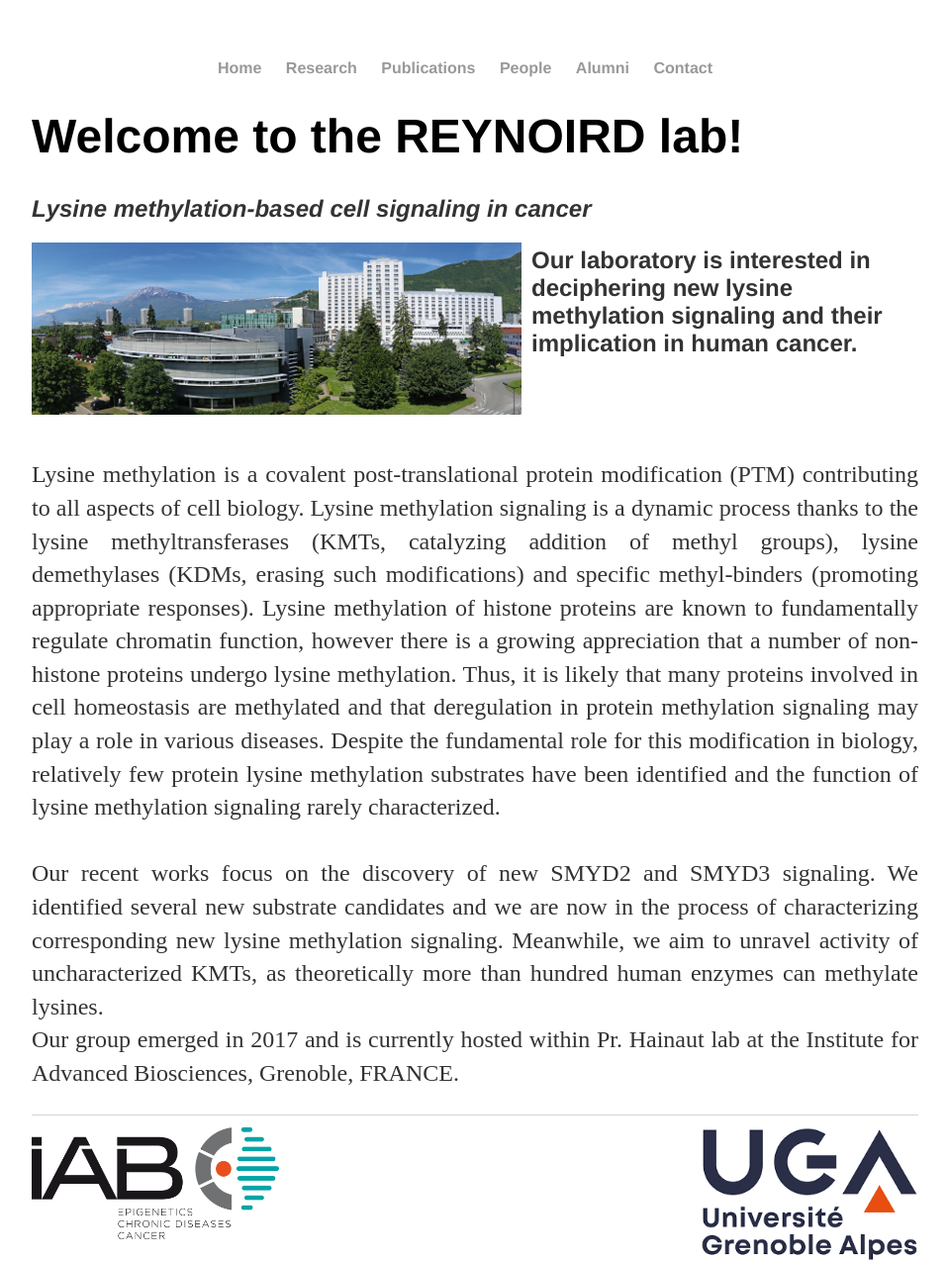
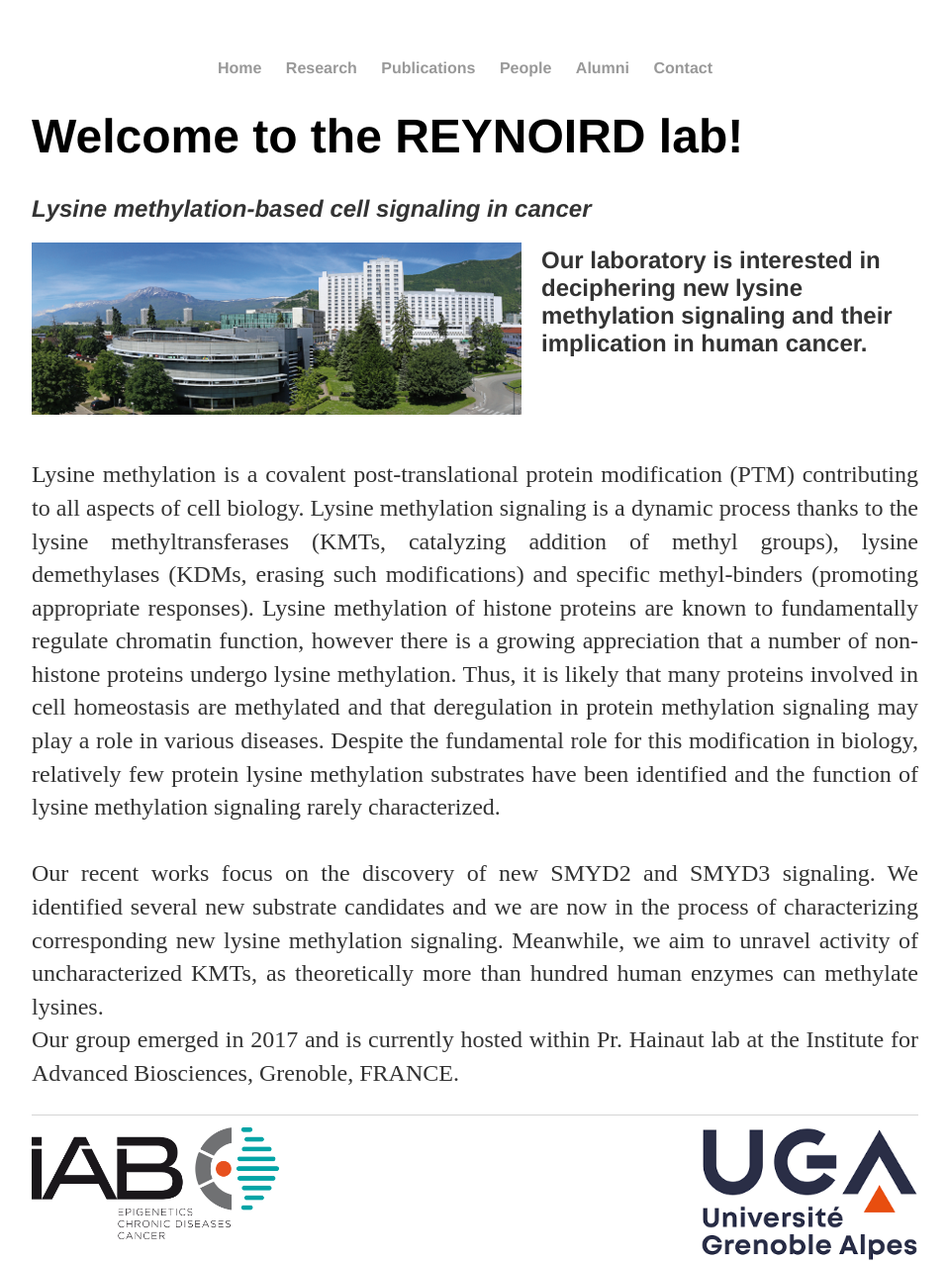
Before and after one commit to Reynoird-Lab/Reynoird-lab.github.io, a Jekyll site: the page built from index.html, in a window 1280 px wide. Shown: the whole page at 99% size, without its empty margins (160-1119 px from the left). Built offline with Jekyll 4.4.1, drawn with Linux system fonts in a browser that asks for light colours; Markdown is read by kramdown in place of the engine named in the settings.

Commit message:
Update index.html

```diff
--- a/index.html
+++ b/index.html
@@ -7,7 +7,7 @@
 
 		<h2><i>Lysine methylation-based cell signaling in cancer</i></h2>
 
-<img src="Images/IAB.png" title="Lysine Methylation Signaling" align="left" style="margin: 0px 10px 0px 0px;" /><p><h2>Our laboratory is interested in deciphering new lysine methylation signaling and their implication in human cancer.</h2></p>
+<img src="Images/IAB.png" title="Lysine Methylation Signaling" align="left" style="margin: 0px 20px 0px 0px;" /><p><h2>Our laboratory is interested in deciphering new lysine methylation signaling and their implication in human cancer.</h2></p>
 <br> <br> <br>
 <p align="justify">
 Lysine methylation is a covalent post-translational protein modification (PTM) contributing to all aspects of cell biology. Lysine methylation signaling is a dynamic process thanks to the lysine methyltransferases (KMTs, catalyzing addition of methyl groups), lysine demethylases (KDMs, erasing such modifications) and specific methyl-binders (promoting appropriate responses). Lysine methylation of histone proteins are known to fundamentally regulate chromatin function, however there is a growing appreciation that a number of non-histone proteins undergo lysine methylation. Thus, it is likely that many proteins involved in cell homeostasis are methylated and that deregulation in protein methylation signaling may play a role in various diseases. Despite the fundamental role for this modification in biology, relatively few protein lysine methylation substrates have been identified and the function of lysine methylation signaling rarely characterized. <br>
```
